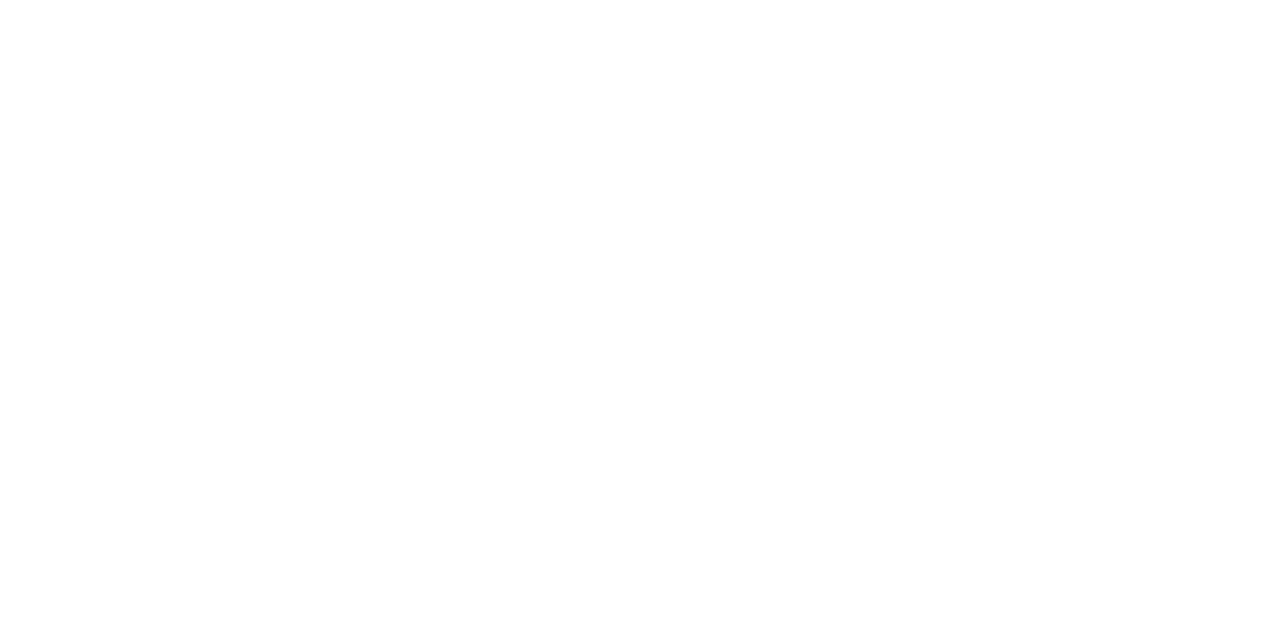
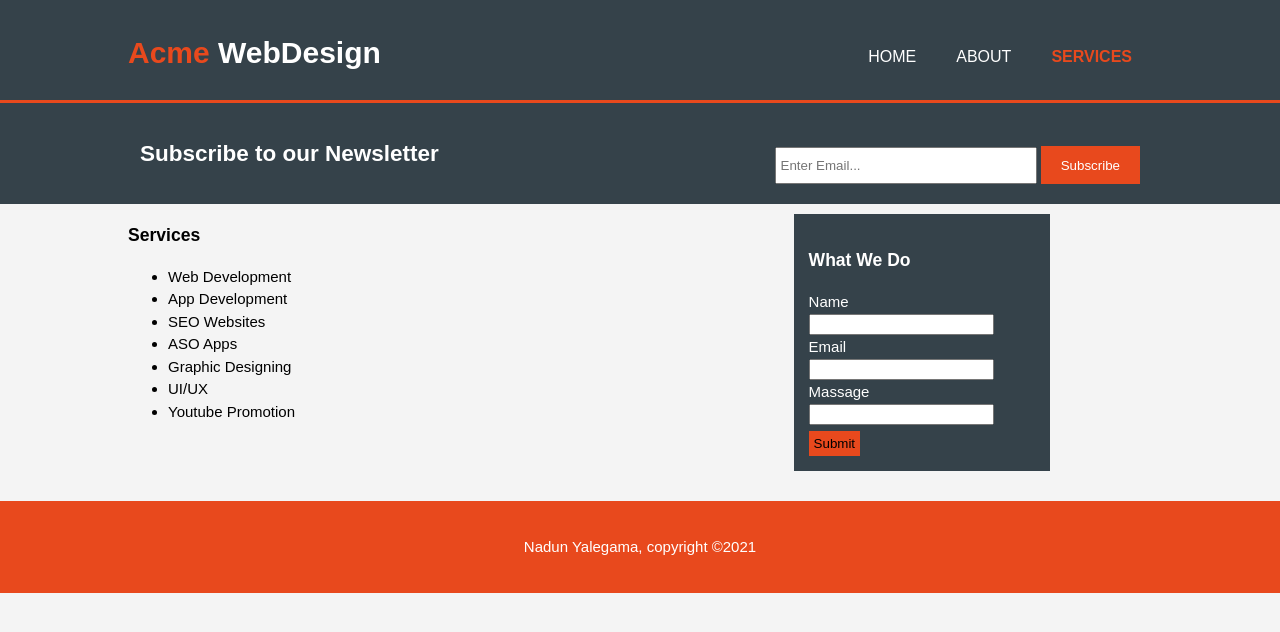
Before and after one commit to yalegama/Acme-WebDesign, a plain HTML site: page pages/services.html in a window 1280 px wide. Drawn offline with Linux system fonts and the light colour scheme.

Commit message:
fifth commit

```diff
--- a/pages/services.html
+++ b/pages/services.html
@@ -0,0 +1,86 @@
+<!DOCTYPE html>
+<html lang="en">
+<head>
+    <meta charset="UTF-8">
+    <meta http-equiv="X-UA-Compatible" content="IE=edge">
+    <meta name="viewport" content="width=device-width, initial-scale=1.0">
+    <meta name="description" content="Affordable and proffesional Web Design ">
+    <meta name="keywords" content="Web Development, Web Design, Full stack Development, Sri Lanka">
+    <title>Acme Web Design | Services</title>
+    <!-- Cascading Style Sheet -->
+    <link rel="stylesheet" href="../style.css">
+
+</head>
+<body>
+    <!-- Header Section -->
+    <header>
+        <div class="container">
+            <div id="logo">
+                <h1><span class="highlight">Acme</span> WebDesign</h1>
+            </div>
+            <nav>
+                <ul>
+                    <li><a href="../index.html">HOME</a></li>
+                    <li><a href="../pages/about.html">ABOUT</a></li>
+                    <li><a class="current" href="../pages/services.html">SERVICES</a></li>
+                </ul>
+            </nav>
+        </div>
+    </header>
+    <!-- Body Section -->
+
+    <!-- News Letter Section -->
+    <section id="newsletter">
+        <div class="container">
+            <h1>Subscribe to our Newsletter</h1>
+            <form action="">
+                <input type="email" placeholder="Enter Email...">
+                <button type="submit" class="button1">Subscribe</button>
+            </form>
+        </div>
+    </section>
+    <!-- Boxes Section -->
+    <section id="main">
+        <div class="container">
+           <article id="main__col">
+               <h1 class="page__title">Services</h1>
+               <ul>
+                   <li>Web Development</li>
+                   <li>App Development</li>
+                   <li>SEO Websites</li>
+                   <li>ASO Apps</li>
+                   <li>Graphic Designing</li>
+                   <li>UI/UX </li>
+                   <li>Youtube Promotion</li>
+               </ul>
+           </article>
+           <aside id="sidebar1">
+               <div class="dark1">
+               <h1>What We Do</h1>
+               <form action="">
+                   <div>
+                       <label for="">Name</label><br>
+                       <input type="text">
+                   </div>
+                   <div>
+                       <label for="">Email</label><br>
+                       <input type="email">
+                   </div>
+                   <div>
+                       <label for="">Massage</label><br>
+                       <input type="text-area">
+                   </div>
+                   <button type="submit"class="submit" >Submit</button>
+               </form>
+           </aside>
+
+        </div>
+    </section>
+    <!-- Footer Section -->
+    <footer>
+        <p>Nadun Yalegama, copyright &copy;2021</p>
+    </footer>
+</body>
+<!-- Javascript File -->
+<script src="./script.js"></script>
+</html>
--- a/style.css
+++ b/style.css
@@ -144,3 +144,23 @@ article#main__col {
   margin-top: 10px;
   margin-bottom: 10px;
 }
+
+/* ------------------Services Page Styling */
+
+.submit {
+  background-color: #e8491d;
+  border: none;
+  padding: 5px;
+  margin-top: 5px;
+}
+.dark1 {
+  padding: 15px;
+  background: #35424a;
+  color: #ffffff;
+  margin-top: 10px;
+  margin-bottom: 10px;
+}
+aside#sidebar1 {
+  float: left;
+  width: 25%;
+}
```
Also changed, not shown: img/screen2.png (added), img/screen3.png (added), img/screen4.png (added), 1 other file.
